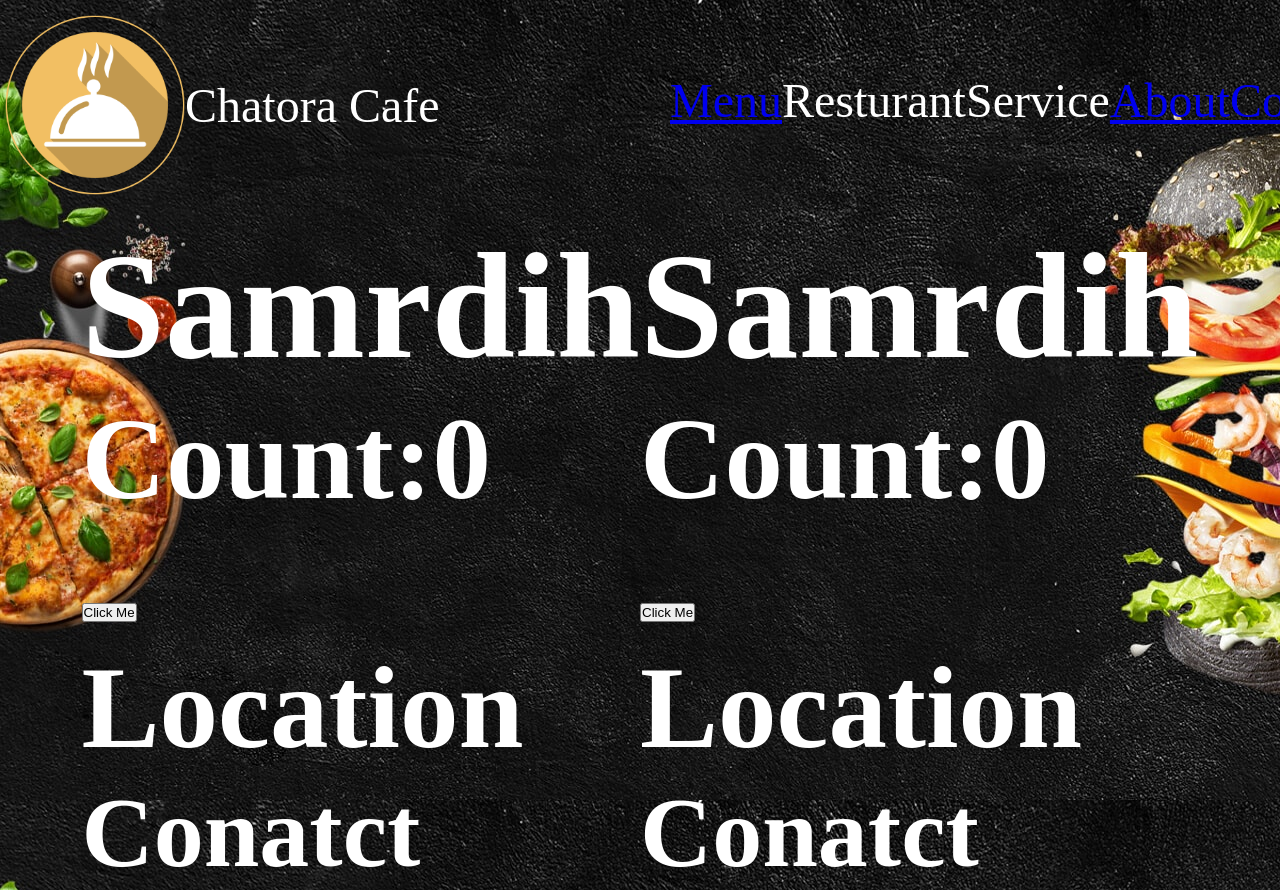
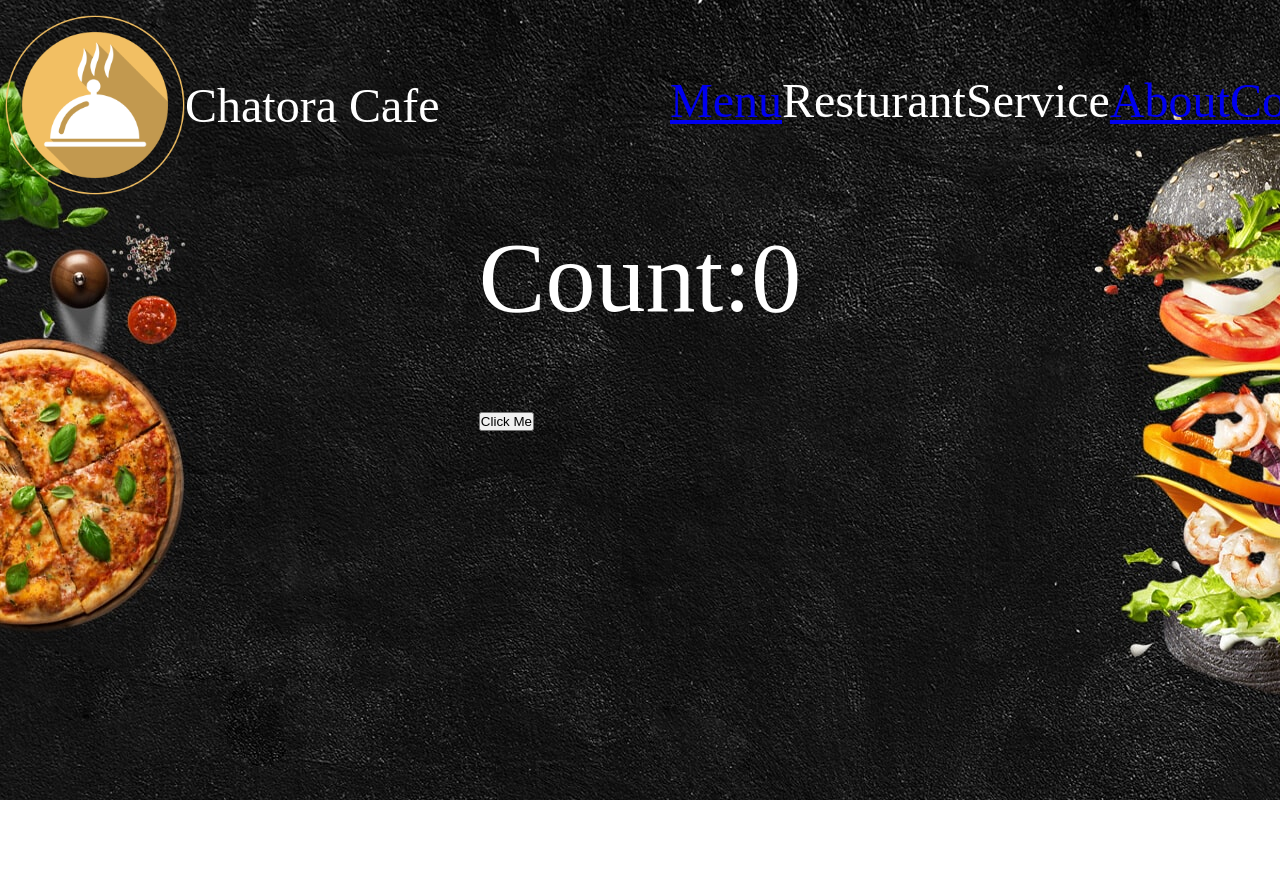
Before and after one commit to SamridhG/FoodAppReact_Testing, a React (Vite) app: page /about in a window 1280 px wide. Shown: the top 890 px of the page. After the commit the page ends 800 px from the top, so only its background shows below. Built offline with nearby package versions, Linux system fonts and the light colour scheme.

Commit message:
#lifeCycle #UnMount in Use Effect (Retutn)

```diff
--- a/src/components/About.js
+++ b/src/components/About.js
@@ -1,26 +1,37 @@
-import { useEffect } from "react";
+import { useEffect, useState } from "react";
 import UserClass from "./UserClass";
 const About=()=>{
     console.log("About Constructor")
     useEffect(()=>{
         console.log("About Use effect")
-    })
+    },[])
    return (
     <div className="error">
-        <UserClass name={"Samridh"}/>
-        <UserClass name={"Khushboo"}/>
-        {/* {console.log("About Render")}
+        {/* <UserClass name={"Samridh"}/>  */}
+        {/* <UserClass name={"Khushboo"}/>  */}
         <Testing></Testing>
-        <Testing></Testing> */}
     </div>
    )
 }
 
 const Testing=()=>{
     console.log("Testing Constructor")
+    const [Count,setCount]=useState(0);
     useEffect(()=>{
-        console.log("Testing use effect")
-    },[])
-    return (console.log("Return Testing"))
+        console.log("Testing use effect",Count)
+
+        return ()=>{
+            console.log("State Value",Count)
+        }
+    },[Count])
+    return (
+        <div>
+            <div>Count:{Count}</div>
+        <button onClick={()=>{
+            setCount(Count+1);
+        }}>Click Me </button>
+        </div>
+
+    )
 }
 export default About;
--- a/src/components/CardConatainer.js
+++ b/src/components/CardConatainer.js
@@ -27,7 +27,7 @@ const CardConatainer=(props)=>{
     console.log("Rerender")
     useEffect(()=>{
         fetchData();
-        console.log("Use Effect Called")
+        // console.log("Use Effect Called")
     },[])
    const fetchData=async ()=>{
     try {
--- a/src/components/UserClass.js
+++ b/src/components/UserClass.js
@@ -1,41 +1,87 @@
 import React from "react";
 class UserClass extends React.Component{
     constructor(props){
-    super(props);
-    console.log(props.name+"Constructor")
+        super(props)
         this.state={
-        count:0,
+            userInfo:{
+                name:"XXXX",
+                bio:"XXX",
+                location:"XXXX",
+                avatar_url:"xx"
+            }
         }
     }
     componentDidMount(){
-    console.log(this.props.name+"===Component Did Mount===")
+        this.fetchData();
     }
-//    componentDidUpdate(){
-//     console.log("Component updatedS")
-//    }
-//    componentWillUnmount(){
-//     console.log("UnMound")
-//    }
+    async fetchData(){
+        try {
+
+            const data=await fetch('https://api.github.com/users/SamridhG')
+            const json=await data.json();
+            this.setState({
+                userInfo:json
+            })
+        } catch (error) {
+
+        }
+    }
+    componentDidUpdate(prevProps,prevState){
+        console.log("Previos State",prevState,this.props)
+    }
     render(){
-        console.log(this.props.name+"reder functoon")
+        const userInfo=this.state.userInfo
         return (
             <div>
-            <h2>Samrdih</h2>
-            <h3>Count:{this.state.count}</h3>
-            <button onClick={()=>{
-                console.log("Increase")
-                this.setState({
-                    count:this.state.count+1,
-                })
-            }}>Click Me</button>
-            <h3>Location</h3>
-            <h4>Conatct</h4>
-            {/* <Test name={this.props.name+"1"}></Test>
-            <Test name={this.props.name+"2"}></Test> */}
+               <div>Name:{userInfo.name}</div>
+               <div>Bio:{userInfo.bio}</div>
+               <div>Location:{userInfo.location}</div>
+               <img src={userInfo.avatar_url  }></img>
             </div>
+
         );
     }
 }
+
+
+// Example ===================
+// class UserClass extends React.Component{
+//    constructor(props){
+//     super(props);
+//     console.log(props.name+"Constructor")
+//     this.state={
+//         count:0,
+//     }
+//    }
+//    componentDidMount(){
+//     console.log(this.props.name+"===Component Did Mount===")
+//    }
+// //    componentDidUpdate(){
+// //     console.log("Component updatedS")
+// //    }
+// //    componentWillUnmount(){
+// //     console.log("UnMound")
+// //    }
+//     render(){
+//         console.log(this.props.name+"reder functoon")
+//        return (
+//          <div>
+//             <h2>Samrdih</h2>
+//             <h3>Count:{this.state.count}</h3>
+//             <button onClick={()=>{
+//                 console.log("Increase")
+//                 this.setState({
+//                     count:this.state.count+1,
+//                 })
+//             }}>Click Me</button>
+//             <h3>Location</h3>
+//             <h4>Conatct</h4>
+//             {/* <Test name={this.props.name+"1"}></Test>
+//             <Test name={this.props.name+"2"}></Test> */}
+//         </div>
+//     );
+//     }
+// }
 // class Test extends React.Component{
 //     constructor(props){
 //         super(props)
```
Lines whose indentation alone changed are shown as unchanged.
